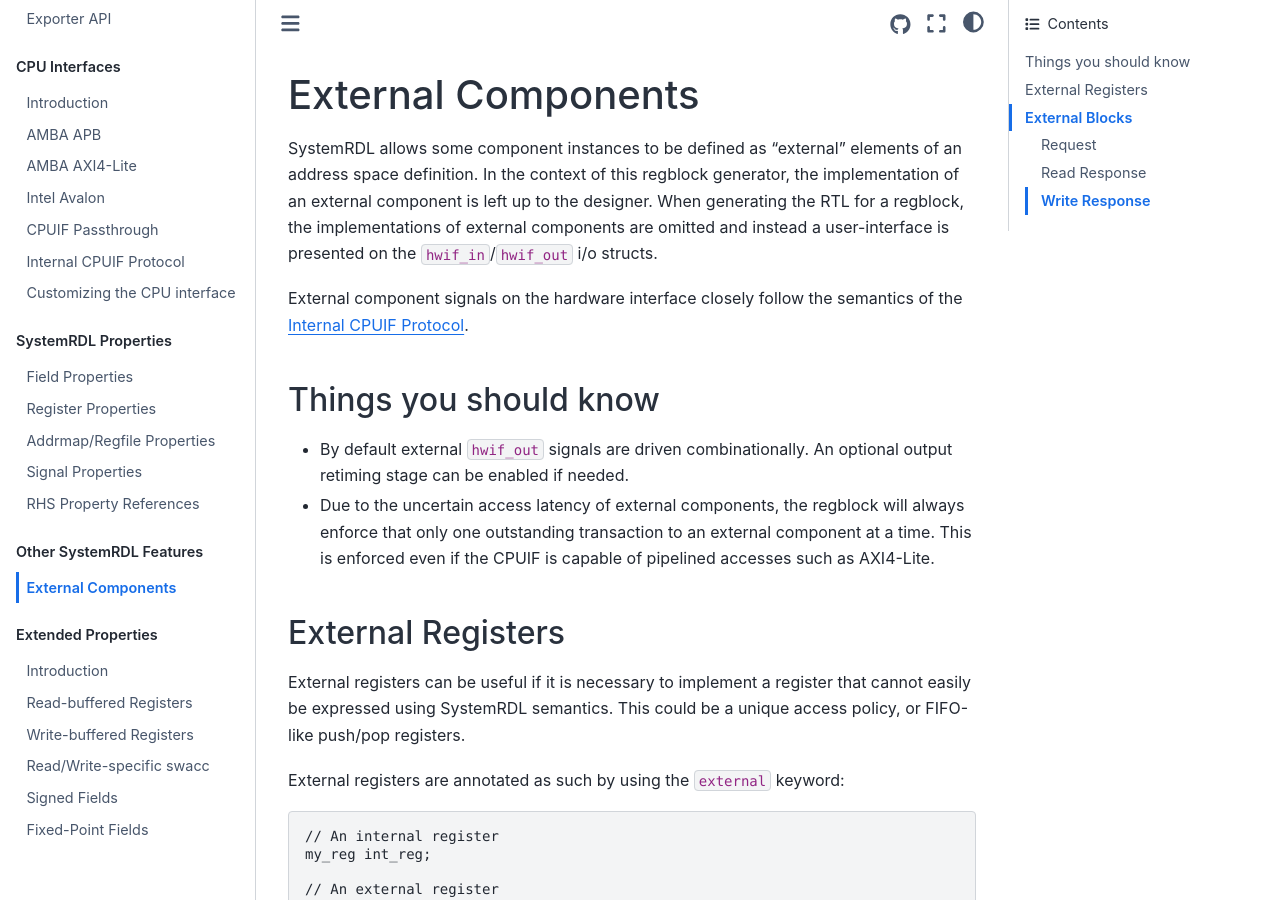
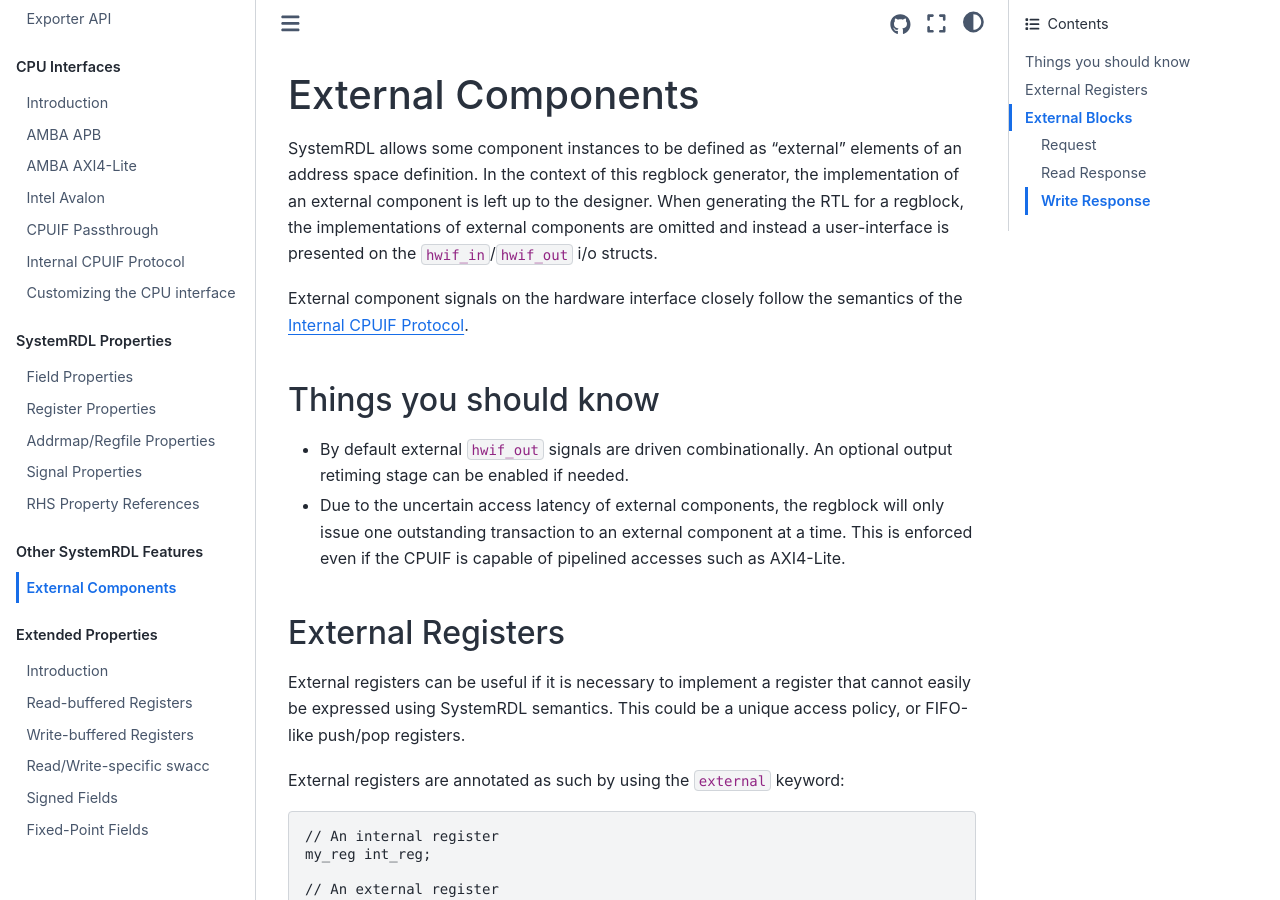
Before and after one commit to SystemRDL/PeakRDL-regblock, a Sphinx documentation site: the page built from docs/rdl_features/external.rst, in a window 1280 px wide and 900 px high. Built offline with Sphinx 7.4.7 and the Sphinx Book theme 1.1.4, drawn with Linux system fonts in a browser that asks for light colours.

Commit message:
fix doc phrasing

```diff
--- a/docs/rdl_features/external.rst
+++ b/docs/rdl_features/external.rst
@@ -17,9 +17,9 @@ Things you should know
 * By default external ``hwif_out`` signals are driven combinationally. An
   optional output retiming stage can be enabled if needed.
 * Due to the uncertain access latency of external components, the regblock will
-  always enforce that only one outstanding transaction to an external component
-  at a time. This is enforced even if the CPUIF is capable of pipelined accesses
-  such as AXI4-Lite.
+  only issue one outstanding transaction to an external component at a time.
+  This is enforced even if the CPUIF is capable of pipelined accesses such as
+  AXI4-Lite.
 
 
 External Registers
```
